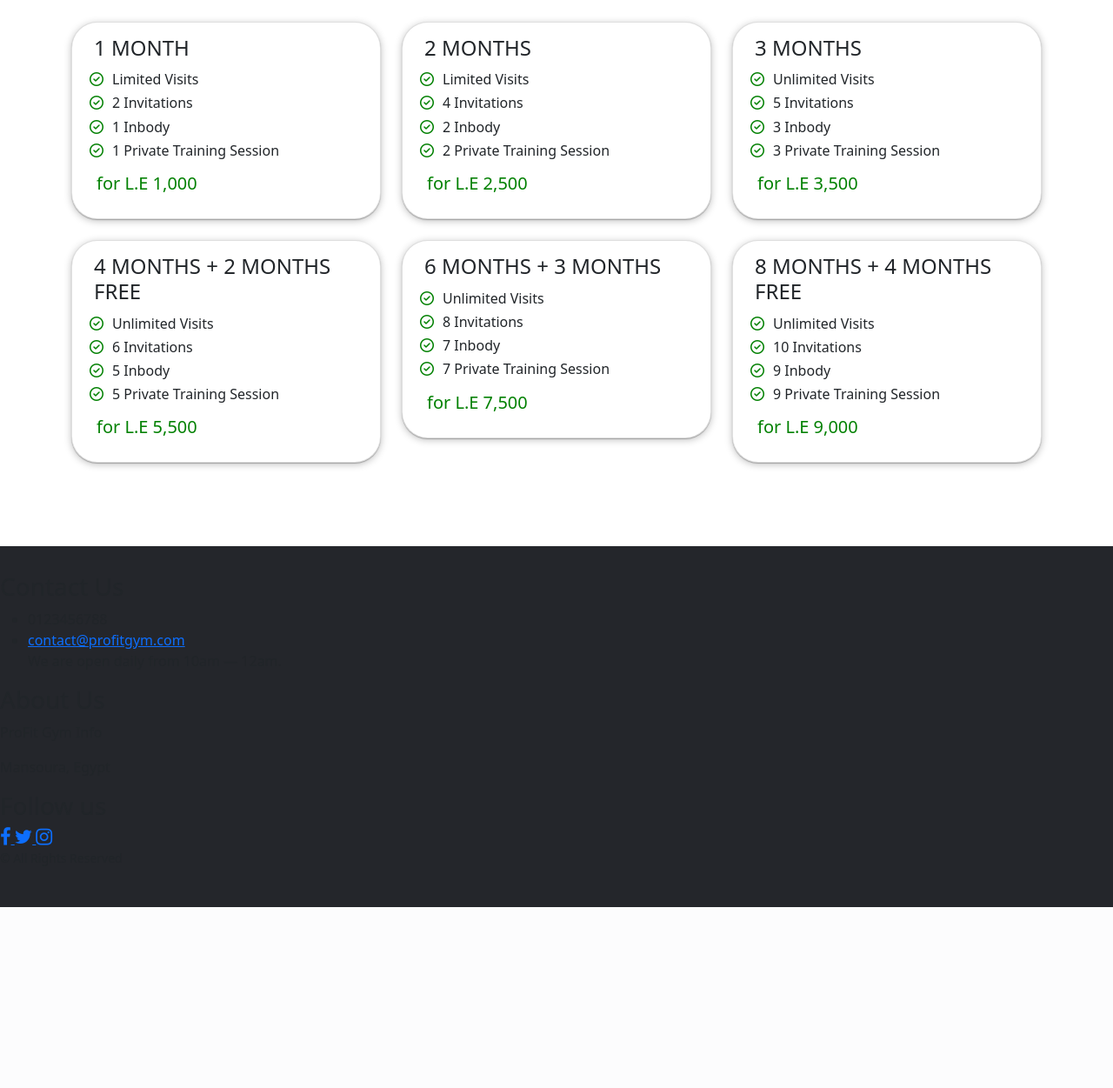
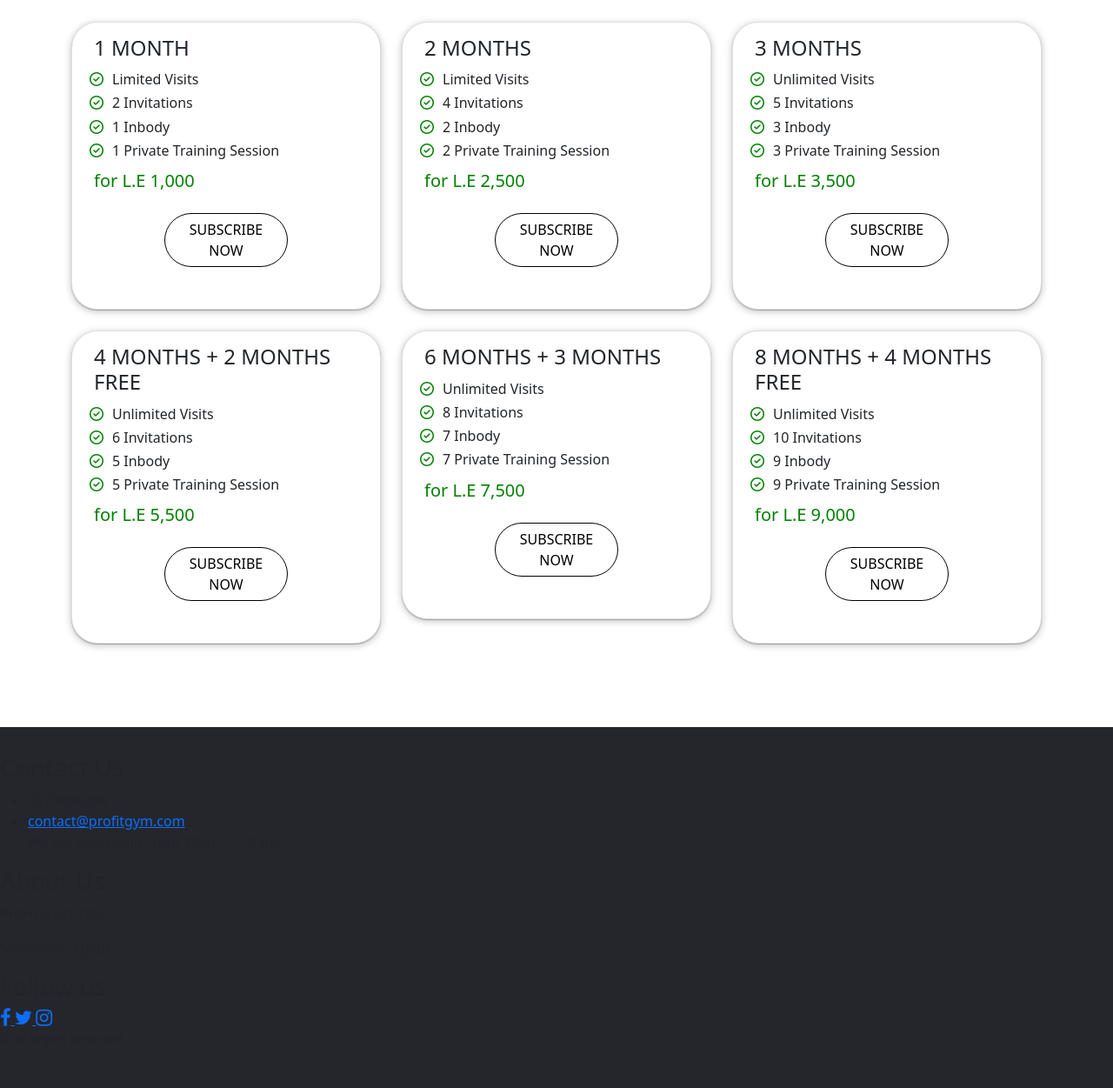
Before and after one commit to mohamedfareed244/Gym-Erp-System, a PHP site: page /memberships.php in a window 1280 px wide. Shown: the part 543-1794 px from the top of the page at 87% size. Before the commit the page ends 1586 px from the top, so only its background shows below. Run offline with PHP 8.4, Linux system fonts and the light colour scheme; some libraries are stand-ins or nearby versions.

Commit message:
add button subscribe

```diff
--- a/public/CSS/memberships.css
+++ b/public/CSS/memberships.css
@@ -2,11 +2,6 @@
 {
     border-radius:30px;
     box-shadow: rgba(0, 0, 0, 0.25) 0px 0.0625em 0.0625em, rgba(0, 0, 0, 0.25) 0px 0.125em 0.5em, rgba(255, 255, 255, 0.1) 0px 0px 0px 1px inset;
-}
-.card:hover , .card:hover i ,.card:hover #price
-{
-    background-color:rgb(222, 60, 60);
-    color:white;
 }
 .card-body
 {
@@ -25,7 +20,20 @@ h6 i
 #price
 {
     color:green;
-    padding:8px;
+    padding:5px;
+}
+.btn-primary
+{
+    border-radius:50px;
+    color:black;
+    background-color:white;
+    border-color:black;
+    width:40%;
+}
+.btn-primary:hover
+{
+    background-color:rgb(222, 60, 60);
+    color:white;
 }
 .img-text
 {
--- a/views/memberships.php
+++ b/views/memberships.php
@@ -55,6 +55,9 @@
           <h6 class="card-text" id="ptsessions"><i class="fa-regular fa-circle-check"></i>1 Private Training Session</h6>
           <h5 class="card-text" id="price">for L.E 1,000</h5>
           </div>
+          <div class="d-flex justify-content-around mb-5">
+            <button class="btn btn-primary">SUBSCRIBE NOW</button>
+          </div>
         </div>
     </div>
 
@@ -68,6 +71,9 @@
           <h6 class="card-text" id="inbody"><i class="fa-regular fa-circle-check"></i>2 Inbody</h6>
           <h6 class="card-text" id="ptsessions"><i class="fa-regular fa-circle-check"></i>2 Private Training Session</h6>
           <h5 class="card-text" id="price">for L.E 2,500</h5>
+          </div>
+          <div class="d-flex justify-content-around mb-5">
+            <button class="btn btn-primary">SUBSCRIBE NOW</button>
           </div>
         </div>
     </div>
@@ -83,6 +89,9 @@
           <h6 class="card-text" id="ptsessions"><i class="fa-regular fa-circle-check"></i>3 Private Training Session</h6>
           <h5 class="card-text" id="price">for L.E 3,500</h5>
           </div>
+          <div class="d-flex justify-content-around mb-5">
+            <button class="btn btn-primary">SUBSCRIBE NOW</button>
+          </div>
         </div>
     </div>
 
@@ -96,6 +105,9 @@
           <h6 class="card-text" id="inbody"><i class="fa-regular fa-circle-check"></i>5 Inbody</h6>
           <h6 class="card-text" id="ptsessions"><i class="fa-regular fa-circle-check"></i>5 Private Training Session</h6>
           <h5 class="card-text" id="price">for L.E 5,500</h5>
+          </div>
+          <div class="d-flex justify-content-around mb-5">
+            <button class="btn btn-primary">SUBSCRIBE NOW</button>
           </div>
         </div>
     </div>
@@ -111,6 +123,9 @@
           <h6 class="card-text" id="ptsessions"><i class="fa-regular fa-circle-check"></i>7 Private Training Session</h6>
           <h5 class="card-text" id="price">for L.E 7,500</h5>
           </div>
+          <div class="d-flex justify-content-around mb-5">
+            <button class="btn btn-primary">SUBSCRIBE NOW</button>
+          </div>
         </div>
     </div>
 
@@ -124,6 +139,9 @@
           <h6 class="card-text" id="inbody"><i class="fa-regular fa-circle-check"></i>9 Inbody</h6>
           <h6 class="card-text" id="ptsessions"><i class="fa-regular fa-circle-check"></i>9 Private Training Session</h6>
           <h5 class="card-text" id="price">for L.E 9,000</h5>
+          </div>
+          <div class="d-flex justify-content-around mb-5">
+            <button class="btn btn-primary">SUBSCRIBE NOW</button>
           </div>
         </div>
     </div>
```
